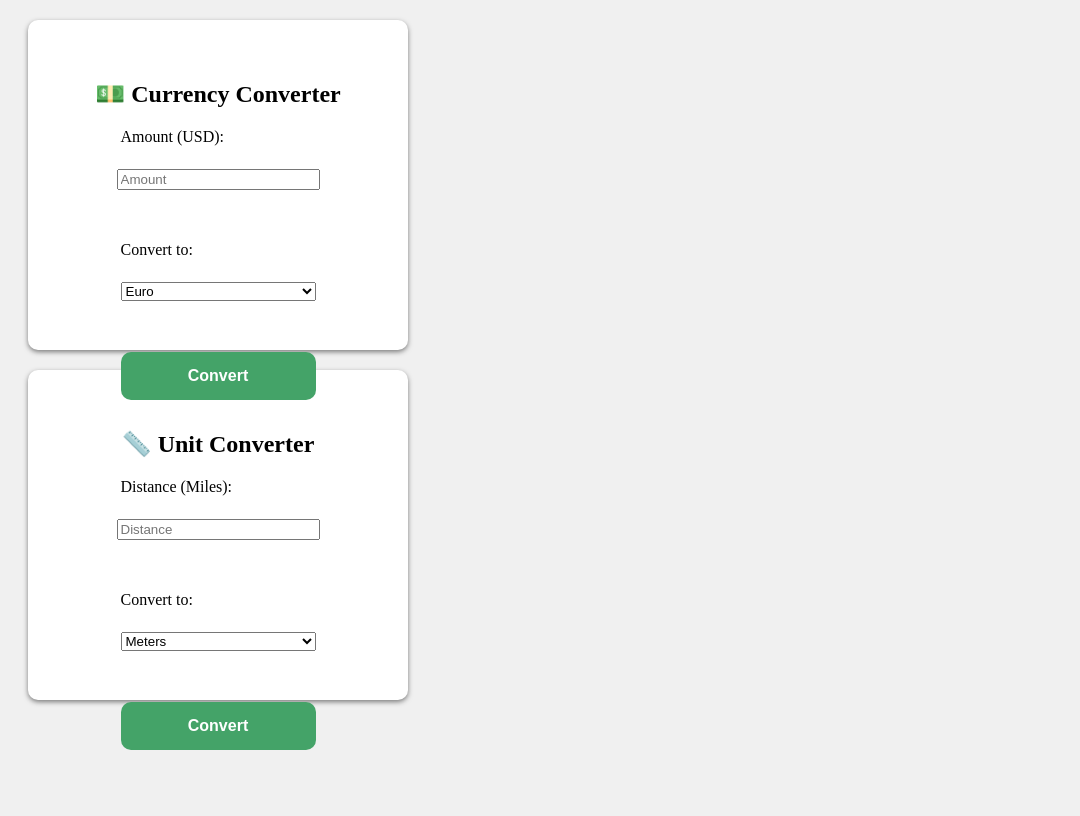
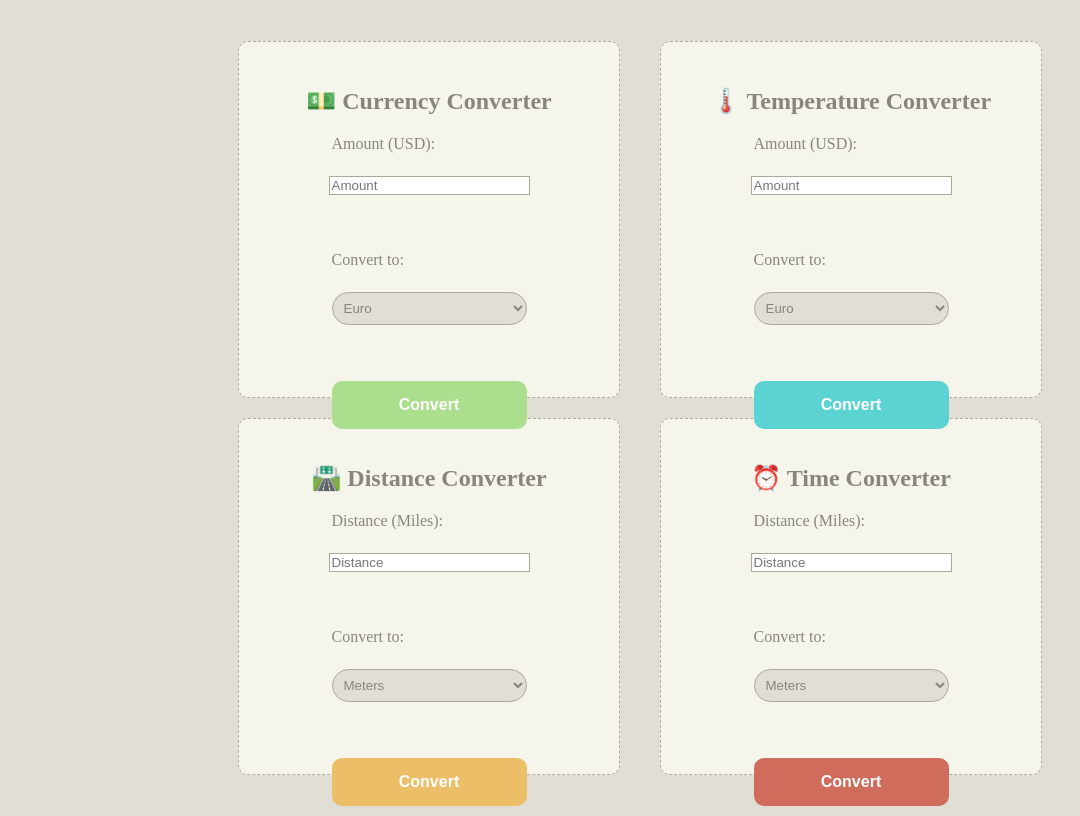
Before and after one commit to ravirigz/my-react-app, a React (Vite) app: page / in a window 1280 px wide. Shown: the whole page, without its empty margins (0-1080 px from the left). Built offline with nearby package versions, Linux system fonts and the light colour scheme.

Commit message:
Added design elements

```diff
--- a/index.html
+++ b/index.html
@@ -7,8 +7,7 @@
         <title>my-react-app</title>
     </head>
     <body>
-        <div id="converter1"></div>
-        <div id="converter2"></div>
+        <div id="converter"></div>
         <script type="module" src="/src/main.jsx"></script>
         <script src="src/Converter.js"></script>
     </body>
--- a/src/Converter.css
+++ b/src/Converter.css
@@ -1,5 +1,19 @@
 body {
-    background-color: #f0f0f0;
+    background-color: #e0ded5;
+    color: #88867a;
+}
+
+h2 {
+    margin-top: 5px;
+}
+
+.main-container {
+    display: flex;
+    flex-direction: row;
+    align-items: center;
+    justify-content: center;
+    width: 100%;
+    height: 100vh;
 }
 
 .converter {
@@ -7,9 +21,12 @@ body {
     flex-direction: column;
     align-items: center;
     width: 300px;
-    height: 250px;
-    background-color: rgb(255, 255, 255);
-    box-shadow: 0 2px 5px rgb(124, 124, 124);
+    height: 275px;
+    background-color: rgb(245, 245, 236);
+    /* box-shadow: 0 2px 5px rgb(170, 186, 187); */
+    border-color:#afac97;
+    border-width: 1px;
+    border-style: dashed;
     padding: 40px;
     margin: 20px;
     border-radius: 10px;
@@ -24,9 +41,30 @@ body {
     margin-top: 200px;
 }
 
-.input {
+.input, .dropdown {
     width: 65%;
-    margin-bottom: 15px;
+    margin-bottom: 20px;
+    border-color: #aca99a;
+    border-width: 1px;
+    border-style: solid;
+}
+
+.input:focus {
+    outline: none;
+}
+
+.dropdown {
+    background-color: #e0ded5;
+    color: #88867a;
+    border-radius: 25px;
+    border-style: solid;
+    border-width: 1px;
+    border-color: #aca99a;
+    padding: 7px;
+}
+
+.dropdown:hover {
+    background-color: #cecbbb;
 }
 
 .label {
@@ -37,7 +75,6 @@ body {
 
 .button {
     width: 65%;
-    background-color: rgb(68, 163, 104);
     border-width: 0;
     padding: 15px;
     border-radius: 10px;
@@ -52,3 +89,23 @@ body {
     opacity: 0.7;
     transform: scale(1.1);
 }
+
+#buttonCurrency {
+    background-color: rgb(171, 223, 142);
+}
+
+#buttonUnit {
+    background-color: rgb(236, 190, 104);
+}
+
+#buttonTemperature {
+    background-color: rgb(92, 211, 211);
+}
+
+#buttonTime {
+    background-color: rgb(207, 108, 91);
+}
+
+.textDOM {
+    font-size: 20px;
+}
--- /dev/null
+++ b/src/Converter.jsx
@@ -0,0 +1,69 @@
+import { useState } from 'react'
+import './Converter.css'
+import './Converter.js'
+
+function Converter() {
+    return (
+        <>
+            <div class="main-container">
+                <div class="column-container">
+                    <div class="converter">
+                        <h2>💵 Currency Converter</h2>
+                        <label class="label">Amount (USD):</label><br />
+                        <input class="input" type="number" id="inputAmount" placeholder="Amount" /><br /><br />
+                        <label class="label">Convert to:</label><br />
+                        <select class="dropdown" id="convertTo">
+                            <option value="EUR">Euro</option>
+                            <option value="PHP">Philippine Peso</option>
+                        </select><br /><br />
+                        <button class="button" onClick={convertCurrency} id="buttonCurrency">Convert</button>
+                        <p class="textDOM" id="textCurrency"></p>
+                    </div>
+
+                    <div class="converter">
+                        <h2>🛣️ Distance Converter</h2>
+                        <label class="label">Distance (Miles):</label><br />
+                        <input class="input" type="number" id="inputUnit" placeholder="Distance" /><br /><br />
+                        <label class="label">Convert to:</label><br />
+                        <select class="dropdown" id="convertUnit">
+                            <option value="M">Meters</option>
+                            <option value="KM">Kilometers</option>
+                        </select><br /><br />
+                        <button class="button" onClick={convertUnit} id="buttonUnit">Convert</button>
+                        <p class="textDOM" id="textUnit"></p>
+                    </div>
+                </div>
+
+                <div class="column-container">
+                    <div class="converter">
+                        <h2>🌡️ Temperature Converter</h2>
+                        <label class="label">Amount (USD):</label><br />
+                        <input class="input" type="number" id="inputAmount" placeholder="Amount" /><br /><br />
+                        <label class="label">Convert to:</label><br />
+                        <select class="dropdown" id="convertTo">
+                            <option value="EUR">Euro</option>
+                            <option value="PHP">Philippine Peso</option>
+                        </select><br /><br />
+                        <button class="button" onClick={convertCurrency} id="buttonTemperature">Convert</button>
+                        <p class="textDOM" id="textCurrency"></p>
+                    </div>
+
+                    <div class="converter">
+                        <h2>⏰ Time Converter</h2>
+                        <label class="label">Distance (Miles):</label><br />
+                        <input class="input" type="number" id="inputUnit" placeholder="Distance" /><br /><br />
+                        <label class="label">Convert to:</label><br />
+                        <select class="dropdown" id="convertUnit">
+                            <option value="M">Meters</option>
+                            <option value="KM">Kilometers</option>
+                        </select><br /><br />
+                        <button class="button" onClick={convertUnit} id="buttonTime">Convert</button>
+                        <p class="textDOM" id="textUnit"></p>
+                    </div>
+                </div>
+            </div>
+        </>
+    )
+}
+
+export default Converter
--- a/src/Converter1.jsx
+++ /dev/null
@@ -1,24 +0,0 @@
-import { useState } from 'react'
-import './Converter.css'
-import './Converter.js'
-
-function Converter1() {
-    return (
-        <>
-            <div class="converter">
-                <h2>💵 Currency Converter</h2>
-                <label class="label">Amount (USD):</label><br />
-                <input class="input" type="number" id="inputAmount" placeholder="Amount" /><br /><br />
-                <label class="label">Convert to:</label><br />
-                <select class="input" id="convertTo">
-                    <option value="EUR">Euro</option>
-                    <option value="PHP">Philippine Peso</option>
-                </select><br /><br />
-                <button class="button" onClick={convertCurrency} id="buttonCurrency">Convert</button>
-                <p id="textCurrency"></p>
-            </div>
-        </>
-    )
-}
-
-export default Converter1
--- a/src/Converter2.jsx
+++ /dev/null
@@ -1,24 +0,0 @@
-import { useState } from 'react'
-import './Converter.css'
-import './Converter.js'
-
-function Converter2() {
-	return (
-		<>
-			<div class="converter">
-				<h2>📏 Unit Converter</h2>
-				<label class="label">Distance (Miles):</label><br />
-				<input class="input" type="number" id="inputUnit" placeholder="Distance" /><br /><br />
-				<label class="label">Convert to:</label><br />
-                <select class="input" id="convertUnit">
-                    <option value="M">Meters</option>
-                    <option value="KM">Kilometers</option>
-                </select><br /><br />
-				<button class="button" onClick={convertUnit} id="buttonUnit">Convert</button>
-				<p id="textUnit"></p>
-			</div>
-		</>
-	)
-}
-
-export default Converter2
--- a/src/main.jsx
+++ b/src/main.jsx
@@ -1,17 +1,11 @@
 import { StrictMode } from 'react'
 import { createRoot } from 'react-dom/client'
 import './Converter.css'
-import Converter1 from './Converter1.jsx'
-import Converter2 from './Converter2.jsx'
+import Converter1 from './Converter.jsx'
+// import Converter2 from './Converter2.jsx'
 
-createRoot(document.getElementById('converter1')).render(
+createRoot(document.getElementById('converter')).render(
   <StrictMode>
     <Converter1 />
   </StrictMode>,
 )
-
-createRoot(document.getElementById('converter2')).render(
-  <StrictMode>
-    <Converter2 />
-  </StrictMode>,
-)
```
